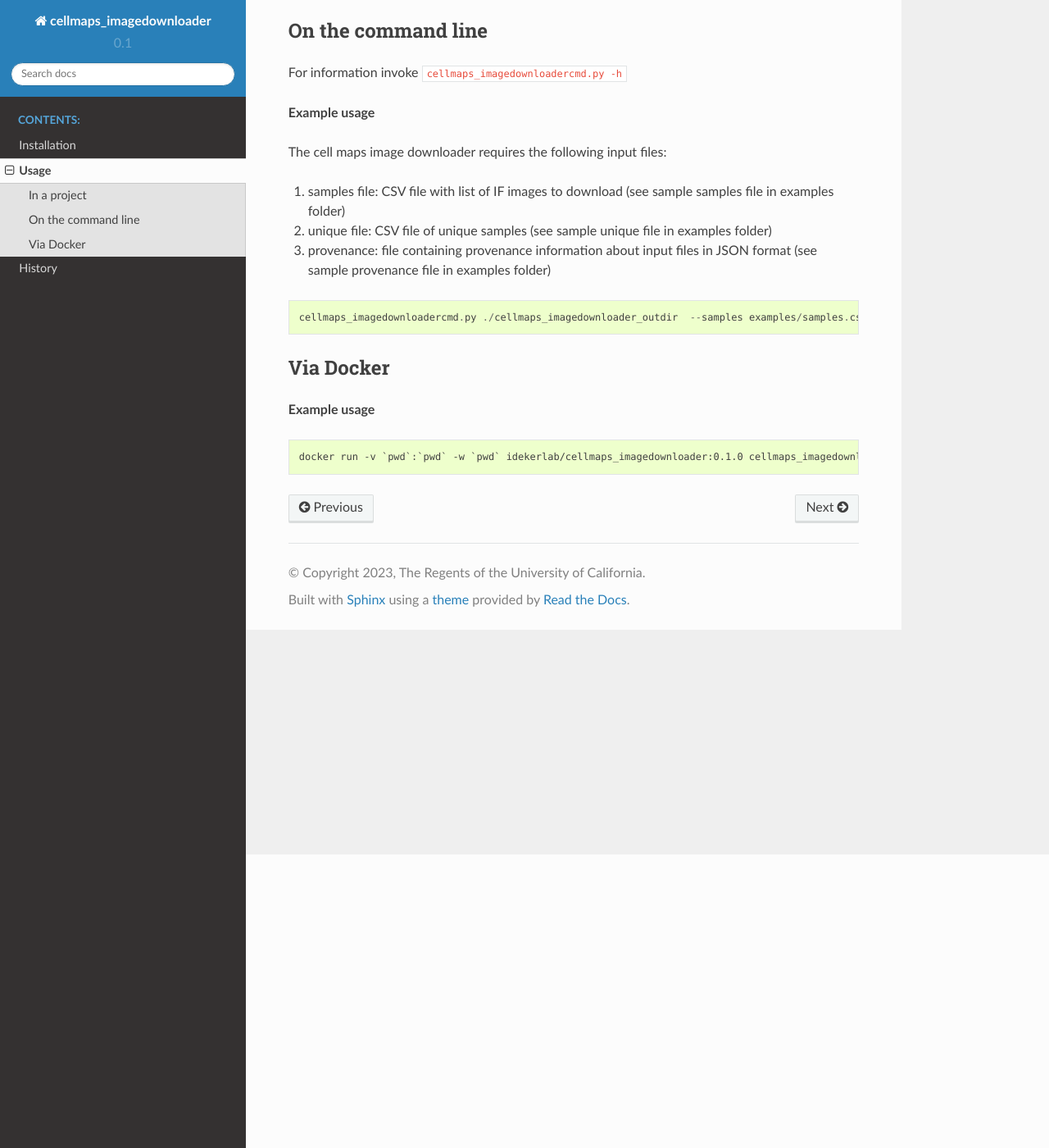
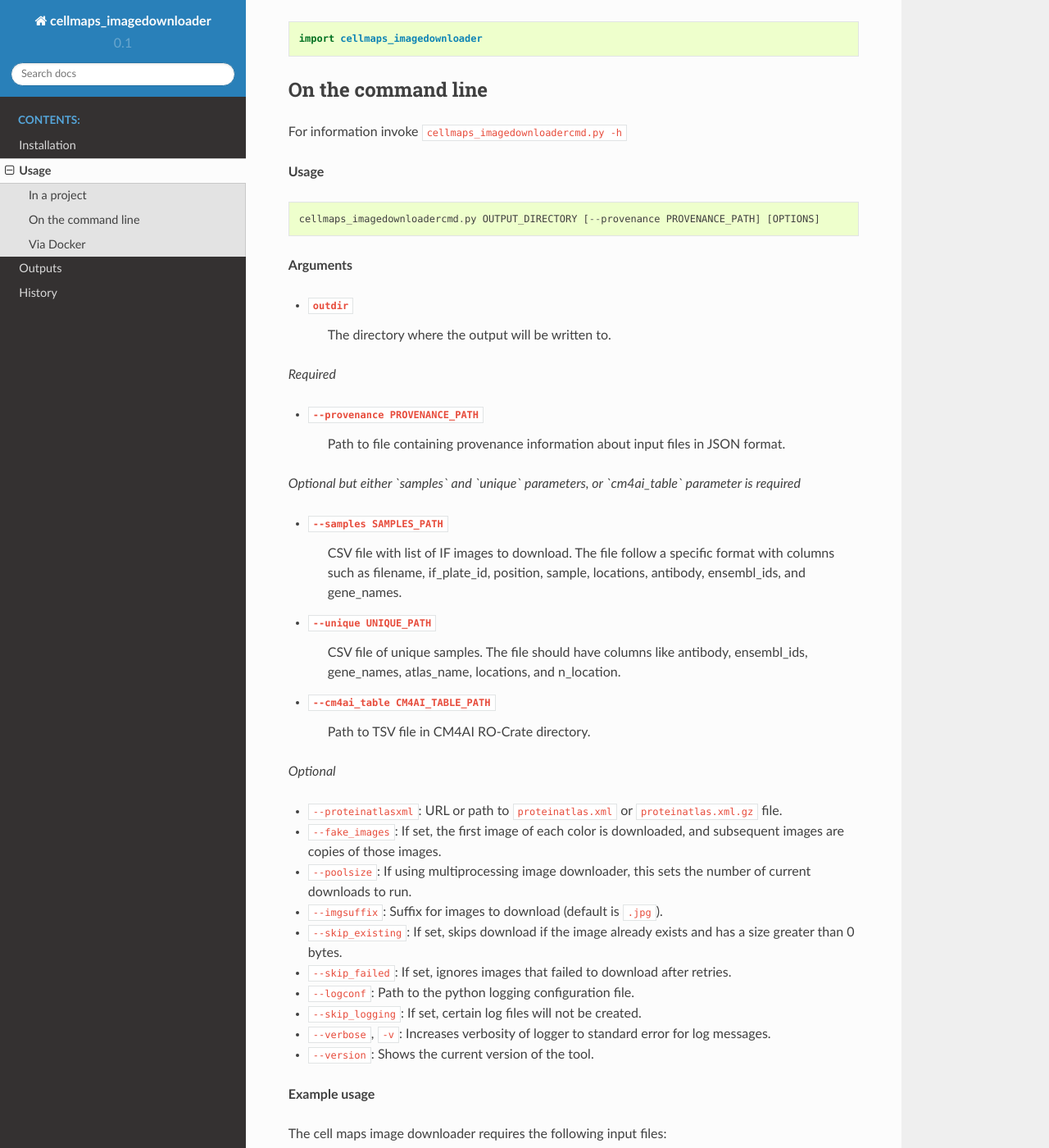
Before and after one commit to idekerlab/cellmaps_imagedownloader, a Sphinx documentation site: the page built from docs/usage.rst, in a window 1280 px wide and 1400 px high, scrolled down 358 px. Shown: the whole window at 82% size. Built offline with Sphinx 7.4.7 and the Read the Docs theme 2.0.0, drawn with Linux system fonts in a browser that asks for light colours; pages that are not in the unit, such as notebooks, are missing from menus; some of the changed text lies outside the part shown.

Commit message:
Updated documentation of the package

```diff
--- a/docs/index.rst
+++ b/docs/index.rst
@@ -19,6 +19,7 @@ Downloads ImmunoFluorescent image data from `Human Protein Atlas <https://www.pr
 
    installation
    usage
+   outputs
    modules
    developer
    authors
--- a/docs/usage.rst
+++ b/docs/usage.rst
@@ -2,7 +2,9 @@
 Usage
 =====
 
-This page should provide information on how to use cellmaps_imagedownloader
+This script facilitates the downloading of immunofluorescent labeled images from the Human Protein Atlas (HPA).
+The tool requires an output directory to write results to and either a TSV file in CM4AI RO-Crate format,
+or CSV file with list of IF images to download and CSV file of unique samples.
 
 In a project
 --------------
@@ -15,6 +17,47 @@ On the command line
 ---------------------
 
 For information invoke :code:`cellmaps_imagedownloadercmd.py -h`
+
+**Usage**
+
+.. code-block::
+
+  cellmaps_imagedownloadercmd.py OUTPUT_DIRECTORY [--provenance PROVENANCE_PATH] [OPTIONS]
+
+**Arguments**
+
+- ``outdir``
+    The directory where the output will be written to.
+
+*Required*
+
+- ``--provenance PROVENANCE_PATH``
+    Path to file containing provenance information about input files in JSON format.
+
+*Optional but either `samples` and `unique` parameters, or `cm4ai_table` parameter is required*
+
+- ``--samples SAMPLES_PATH``
+    CSV file with list of IF images to download. The file follow a specific format with columns such as
+    filename, if_plate_id, position, sample, locations, antibody, ensembl_ids, and gene_names.
+
+- ``--unique UNIQUE_PATH``
+    CSV file of unique samples. The file should have columns like antibody, ensembl_ids, gene_names, atlas_name, locations, and n_location.
+
+- ``--cm4ai_table CM4AI_TABLE_PATH``
+    Path to TSV file in CM4AI RO-Crate directory.
+
+*Optional*
+
+- ``--proteinatlasxml``: URL or path to ``proteinatlas.xml`` or ``proteinatlas.xml.gz`` file.
+- ``--fake_images``: If set, the first image of each color is downloaded, and subsequent images are copies of those images.
+- ``--poolsize``: If using multiprocessing image downloader, this sets the number of current downloads to run.
+- ``--imgsuffix``: Suffix for images to download (default is ``.jpg``).
+- ``--skip_existing``: If set, skips download if the image already exists and has a size greater than 0 bytes.
+- ``--skip_failed``: If set, ignores images that failed to download after retries.
+- ``--logconf``: Path to the python logging configuration file.
+- ``--skip_logging``: If set, certain log files will not be created.
+- ``--verbose``, ``-v``: Increases verbosity of logger to standard error for log messages.
+- ``--version``: Shows the current version of the tool.
 
 **Example usage**
 
```
Also changed, not shown: docs/outputs.rst (added, +44 -0 lines).
